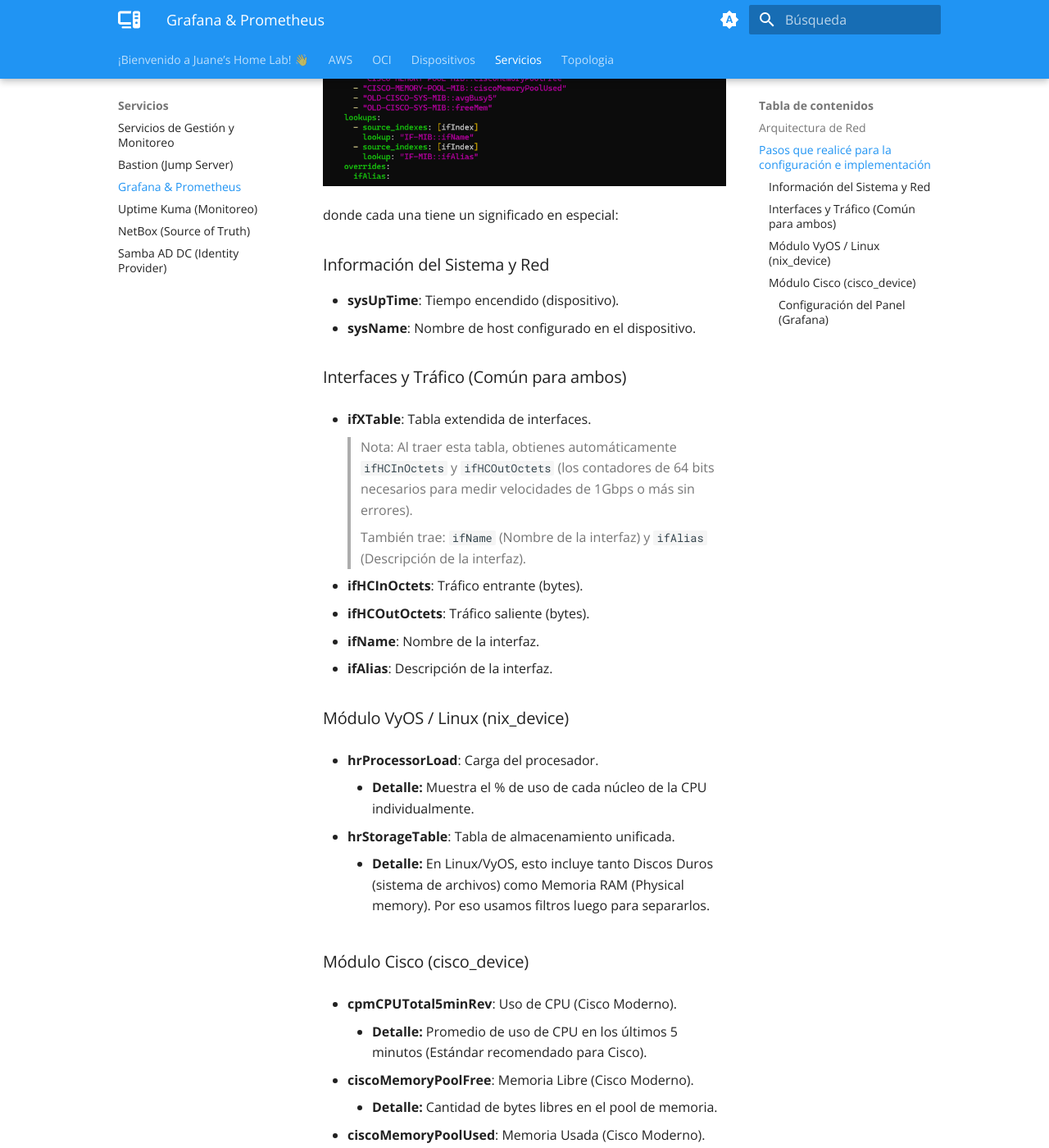
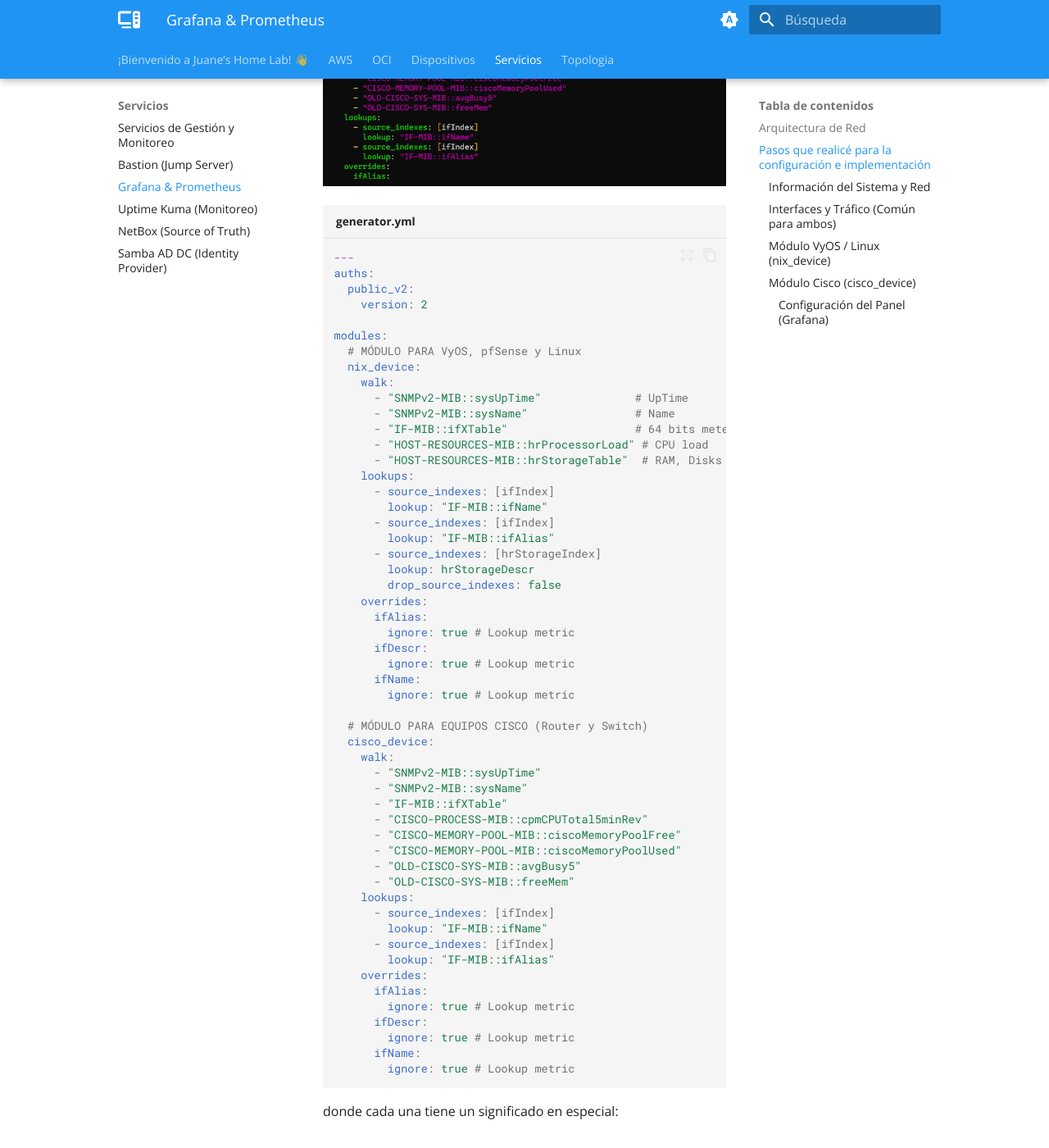
Before and after one commit to JuanStKennedy/MkDocsJuaneInfra, an MkDocs documentation site: the page built from docs/servicios/grafana.md, in a window 1280 px wide and 1400 px high, scrolled down 8121 px. Shown: the whole window at 82% size. Built offline with MkDocs 1.6.1 and Material for MkDocs 9.7.7, drawn with Linux system fonts in a browser that asks for light colours; comment, search, counter and statistics services are not loaded.

Commit message:
cambios en grafana.md

````diff
--- a/docs/servicios/grafana.md
+++ b/docs/servicios/grafana.md
@@ -205,6 +205,62 @@
 Entonces debemos establecer el recorrido y poner las métricas específicas que se quieran obtener, por ejemplo:
 
 ![imagen.png10](../assets/modules-snmp-exporter.png)
+
+```yaml title="generator.yml"
+---
+auths:
+  public_v2:
+    version: 2
+
+modules:
+  # MÓDULO PARA VyOS, pfSense y Linux
+  nix_device:
+    walk:
+      - "SNMPv2-MIB::sysUpTime"              # UpTime
+      - "SNMPv2-MIB::sysName"                # Name
+      - "IF-MIB::ifXTable"                   # 64 bits meter
+      - "HOST-RESOURCES-MIB::hrProcessorLoad" # CPU load
+      - "HOST-RESOURCES-MIB::hrStorageTable"  # RAM, Disks
+    lookups:
+      - source_indexes: [ifIndex]
+        lookup: "IF-MIB::ifName"
+      - source_indexes: [ifIndex]
+        lookup: "IF-MIB::ifAlias"
+      - source_indexes: [hrStorageIndex]
+        lookup: hrStorageDescr
+        drop_source_indexes: false
+    overrides:
+      ifAlias:
+        ignore: true # Lookup metric
+      ifDescr:
+        ignore: true # Lookup metric
+      ifName:
+        ignore: true # Lookup metric
+
+  # MÓDULO PARA EQUIPOS CISCO (Router y Switch)
+  cisco_device:
+    walk:
+      - "SNMPv2-MIB::sysUpTime"
+      - "SNMPv2-MIB::sysName"
+      - "IF-MIB::ifXTable"
+      - "CISCO-PROCESS-MIB::cpmCPUTotal5minRev"
+      - "CISCO-MEMORY-POOL-MIB::ciscoMemoryPoolFree"
+      - "CISCO-MEMORY-POOL-MIB::ciscoMemoryPoolUsed"
+      - "OLD-CISCO-SYS-MIB::avgBusy5"
+      - "OLD-CISCO-SYS-MIB::freeMem"
+    lookups:
+      - source_indexes: [ifIndex]
+        lookup: "IF-MIB::ifName"
+      - source_indexes: [ifIndex]
+        lookup: "IF-MIB::ifAlias"
+    overrides:
+      ifAlias:
+        ignore: true # Lookup metric
+      ifDescr:
+        ignore: true # Lookup metric
+      ifName:
+        ignore: true # Lookup metric
+```
 
 donde cada una tiene un significado en especial:
 
````
